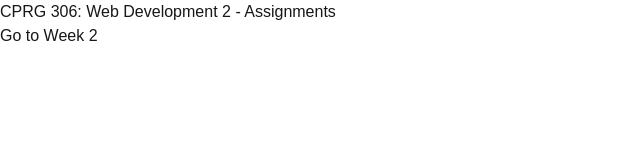
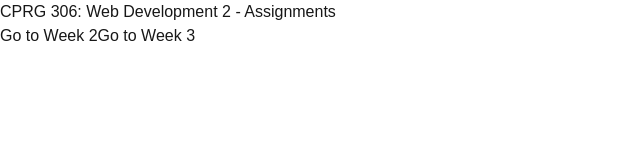
Before and after one commit to Ashawstrand/cprg306-assignments, a Next.js app: page / in a window 1280 px wide. Shown: the top 160 px of the page, without its empty margins (0-640 px from the left). Built offline with nearby package versions, Linux system fonts and the light colour scheme.

Commit message:
Added link to Week 3

```diff
--- a/app/page.js
+++ b/app/page.js
@@ -8,6 +8,7 @@ export default function Home() {
       <h1>CPRG 306: Web Development 2 - Assignments</h1>
       <p>
         <Link href="/week-2">Go to Week 2</Link>
+        <Link href="/week-3">Go to Week 3</Link>
       </p>
     </main>
   );
```
